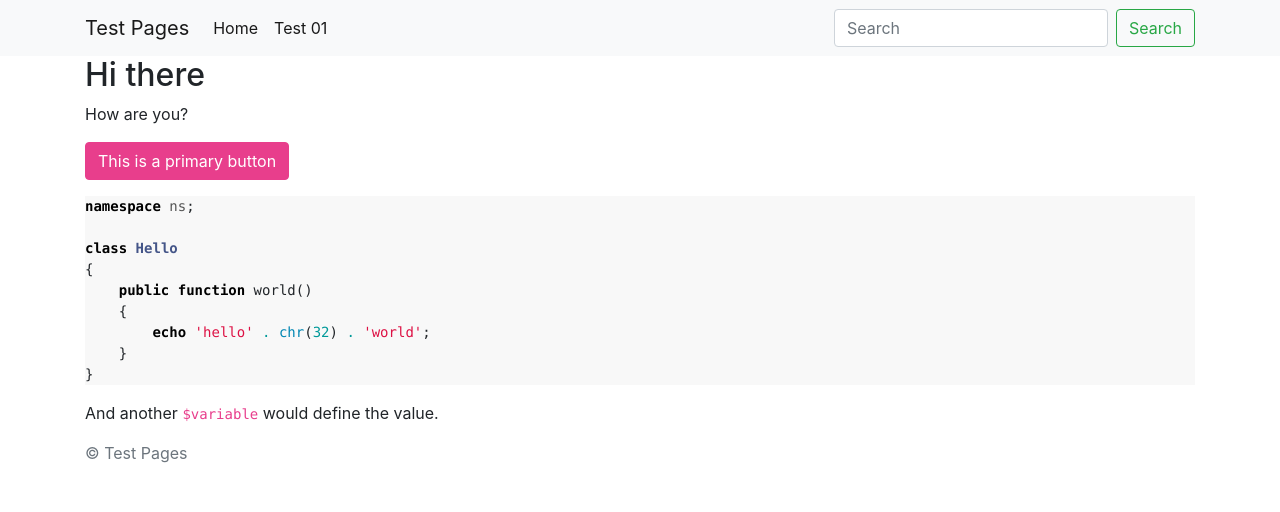
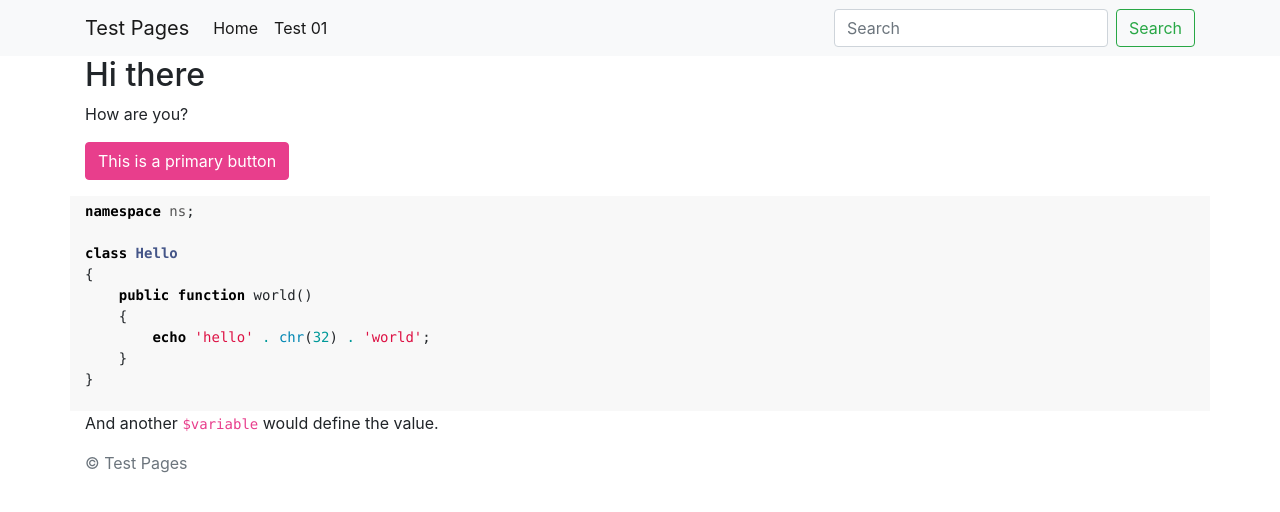
Before and after one commit to adriansuter/Test-Pages, a Jekyll site: the page built from index.md, in a window 1280 px wide. Shown: the top 512 px of the page. Built offline with Jekyll 4.4.1, drawn with Linux system fonts in a browser that asks for light colours; our own code applies the rules of GitHub Pages for plain Markdown files.

Commit message:
Minor style changes

```diff
--- a/_sass/base.scss
+++ b/_sass/base.scss
@@ -1,3 +1,5 @@
+@charset "utf-8";
+
 @import "rouge-github";
 
 ///
@@ -6,3 +8,12 @@
 $primary: #e83e8c;
 
 @import "bootstrap-4.3.1/bootstrap";
+
+div.highlighter-rouge {
+  margin-left: -15px;
+  margin-right: -15px;
+
+  > .highlight {
+    padding: 5px 15px;
+  }
+}
--- a/assets/css/base.scss
+++ b/assets/css/base.scss
@@ -1,6 +1,4 @@
 ---
 ---
 
-@charset "utf-8";
-
 @import "base";
```
